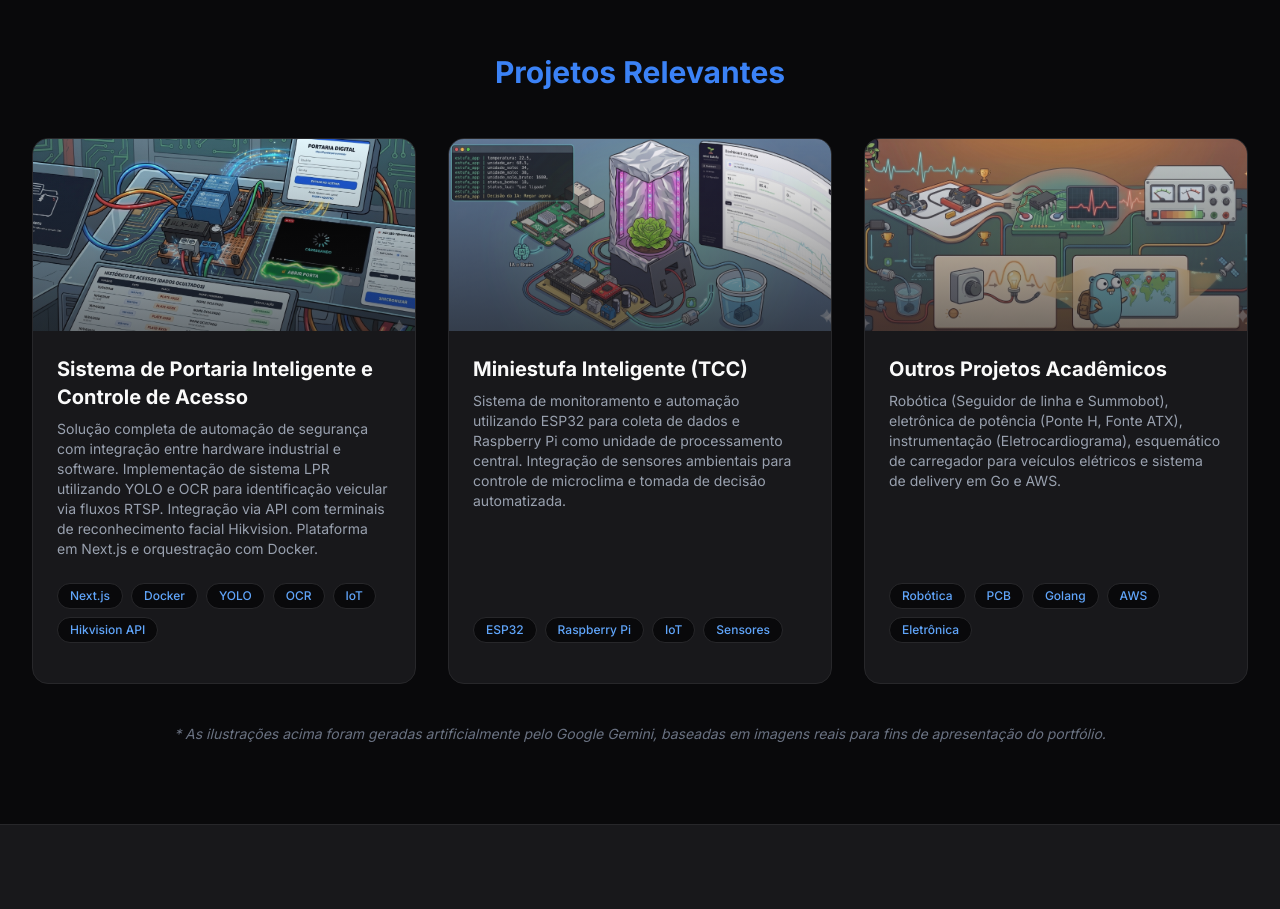
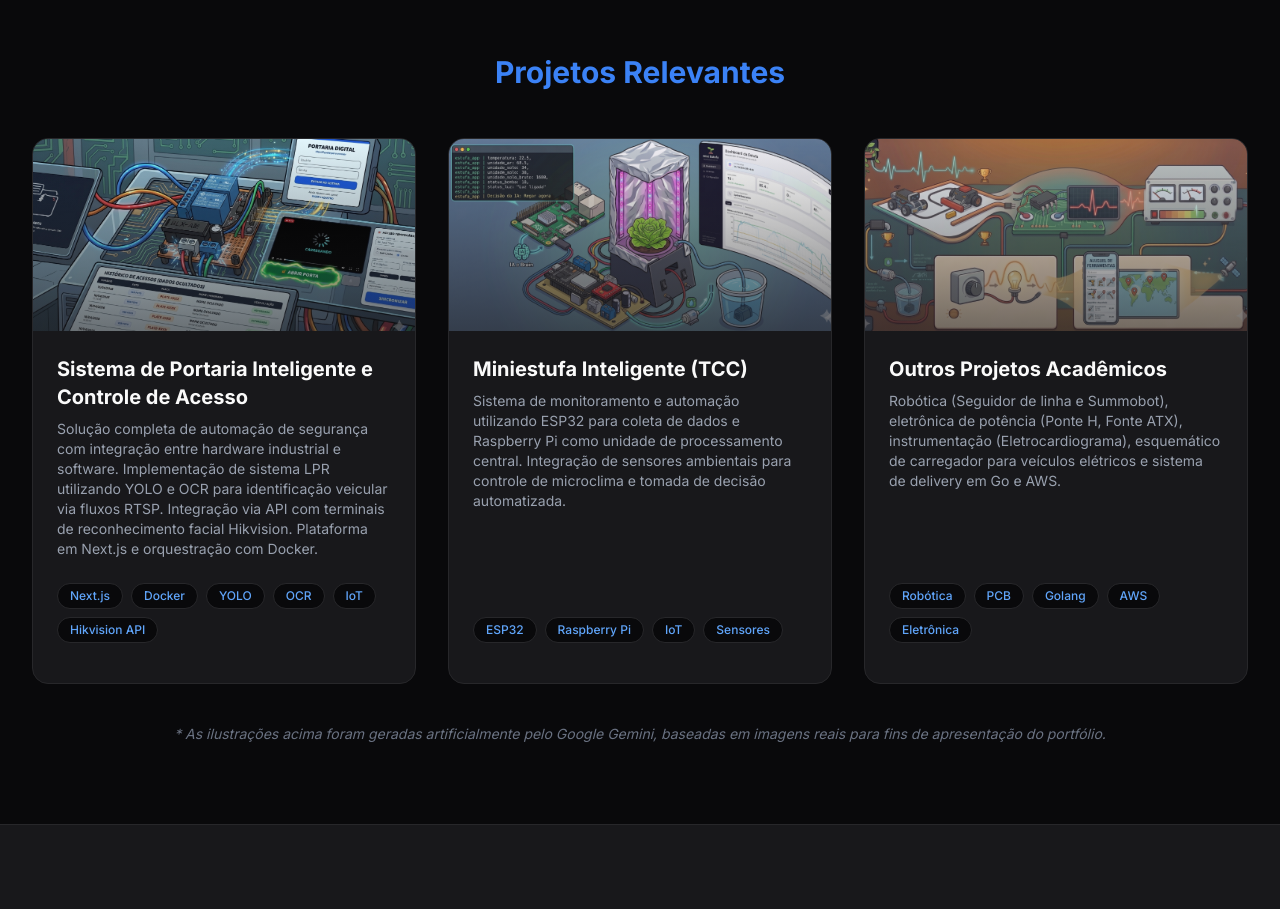
Before and after one commit to feruzin/portfolio, a Next.js app: page / in a window 1280 px wide. Shown: the part 3060-3969 px from the top of the page. Built offline with nearby package versions, Linux system fonts and the light colour scheme.

Commit message:
ajuestes foto e justificando texto

```diff
--- a/src/app/page.tsx
+++ b/src/app/page.tsx
@@ -125,7 +125,7 @@ export default function Home() {
             <ProjectCard
               title="Outros Projetos Acadêmicos"
               description="Robótica (Seguidor de linha e Summobot), eletrônica de potência (Ponte H, Fonte ATX), instrumentação (Eletrocardiograma), esquemático de carregador para veículos elétricos e sistema de delivery em Go e AWS."
-              imageSrc="/projeto_academicos_new.png"
+              imageSrc="/projeto_academicos_v3.png"
               tags={["Robótica", "PCB", "Golang", "AWS", "Eletrônica"]}
             />
           </div>
```
Also changed, not shown: public/projeto_academicos_v3.png (added).
